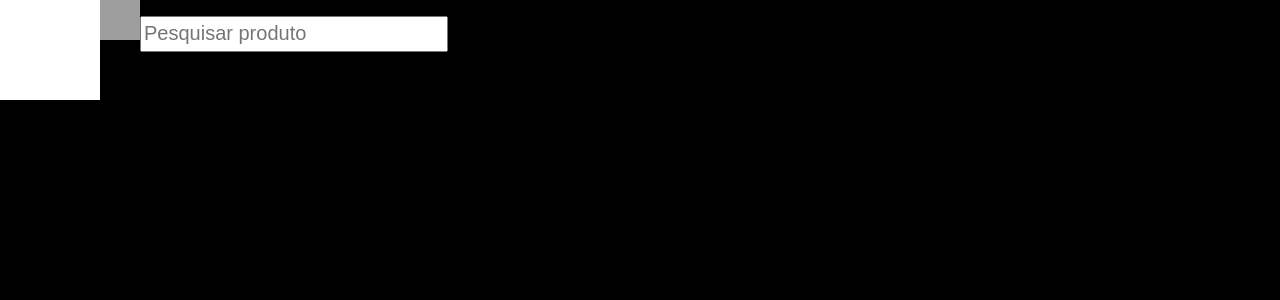
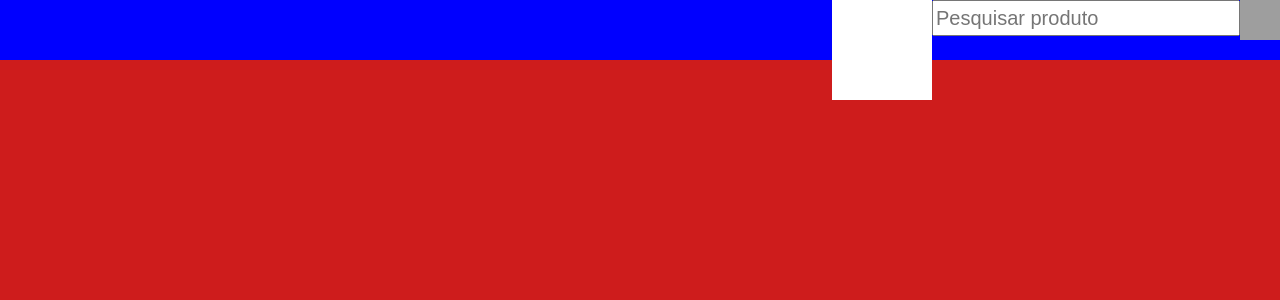
Before and after one commit to Eliabesilva317/Infoproduto, a React (Create React App) app in the folder web/card-web/: page /home in a window 1280 px wide. Shown: the top 300 px of the page. Built offline with nearby package versions, Linux system fonts and the light colour scheme; grey boxes are pictures that could not be loaded.

Commit message:
fix commit alteraçao

```diff
--- a/web/card-web/src/pages/Home/index.css
+++ b/web/card-web/src/pages/Home/index.css
@@ -1,17 +1,21 @@
 .container {
-  background-color: black;
+  background-color: rgb(206, 28, 28);
   display: flex;
   width: 100vw;
   height: 100vh;
-
+  /* flex-direction: row; */
+  flex-direction: row-reverse;
 }
 
-/* .div {
- justify-content: space-around;
-  width: 100px;
-  height: 100px;
-  background-color: aqua;
-} */
+.div {
+  width: 100vw;
+  height: 60px;
+  display: flex;
+ align-self: flex-start;
+  flex-direction: row;
+ flex-direction: row-reverse;
+background-color: blue;
+}
 
 /* .div2 {
  flex: 7px;
@@ -32,6 +36,7 @@
 
 .gif {
   width: 100px;
+  justify-items: left;
   height: 100px;
   background: url('../../assets/foguete.gif') no-repeat center center;
   background-color: transparent;
--- a/web/card-web/src/pages/Home/index.js
+++ b/web/card-web/src/pages/Home/index.js
@@ -24,9 +24,9 @@ function Home() {
 
   return (
     <div className="container">
-      <img className="gif" src={img} alt="Capa" />
+
       <div className="div">
-        <img className="perfil"
+      <img className="perfil"
           src="https://github.com/Eliabesilva317.png"
           alt=" foto do Eliabe olhando para você de camisa preta"
         />
@@ -37,6 +37,7 @@ function Home() {
           onChange={handleFiltroChange}
           placeholder="Pesquisar produto"
         />
+        <img className="gif" src={img} alt="Capa" />
       </div>
 
       {/* <ul>
```
